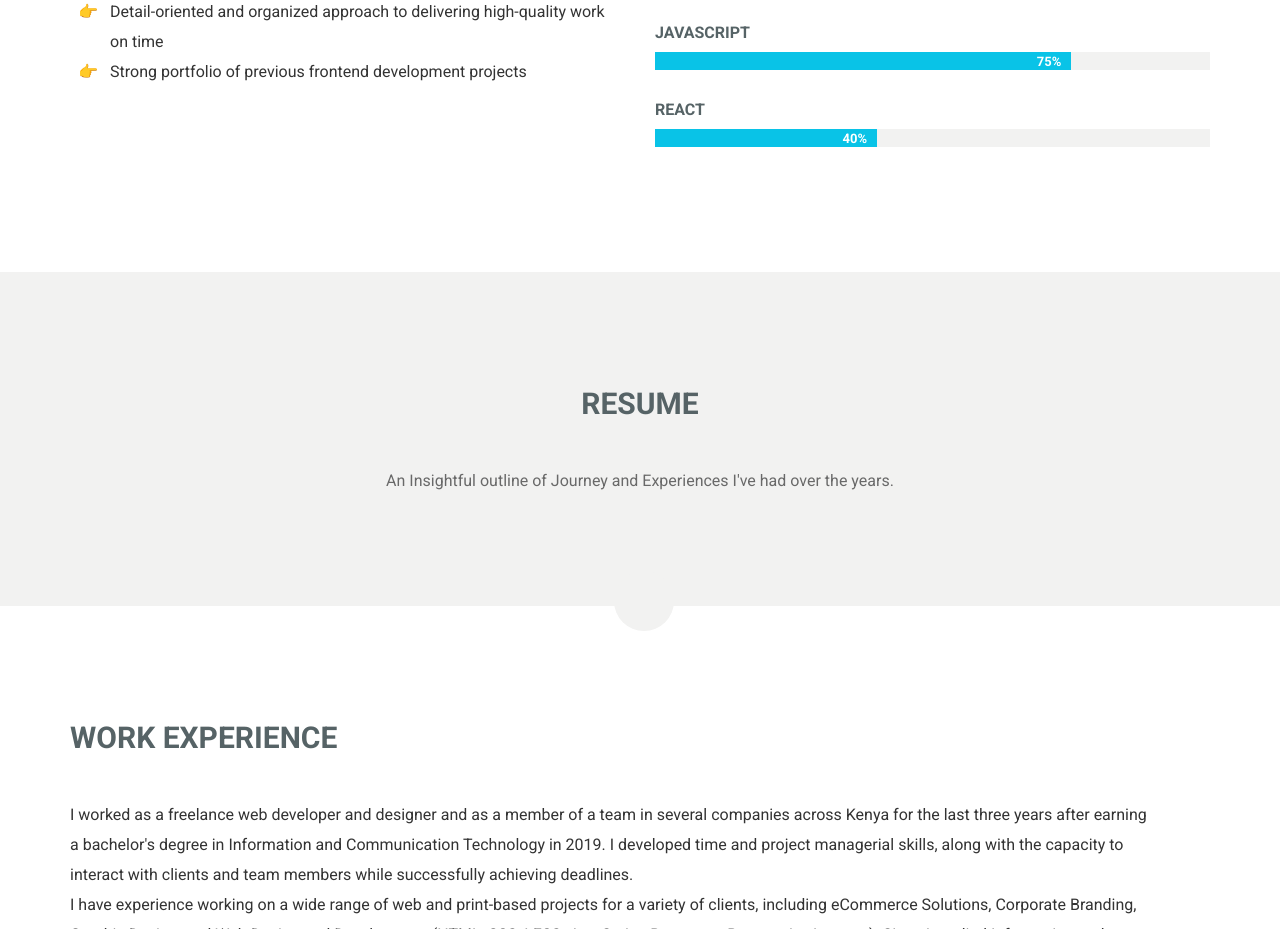
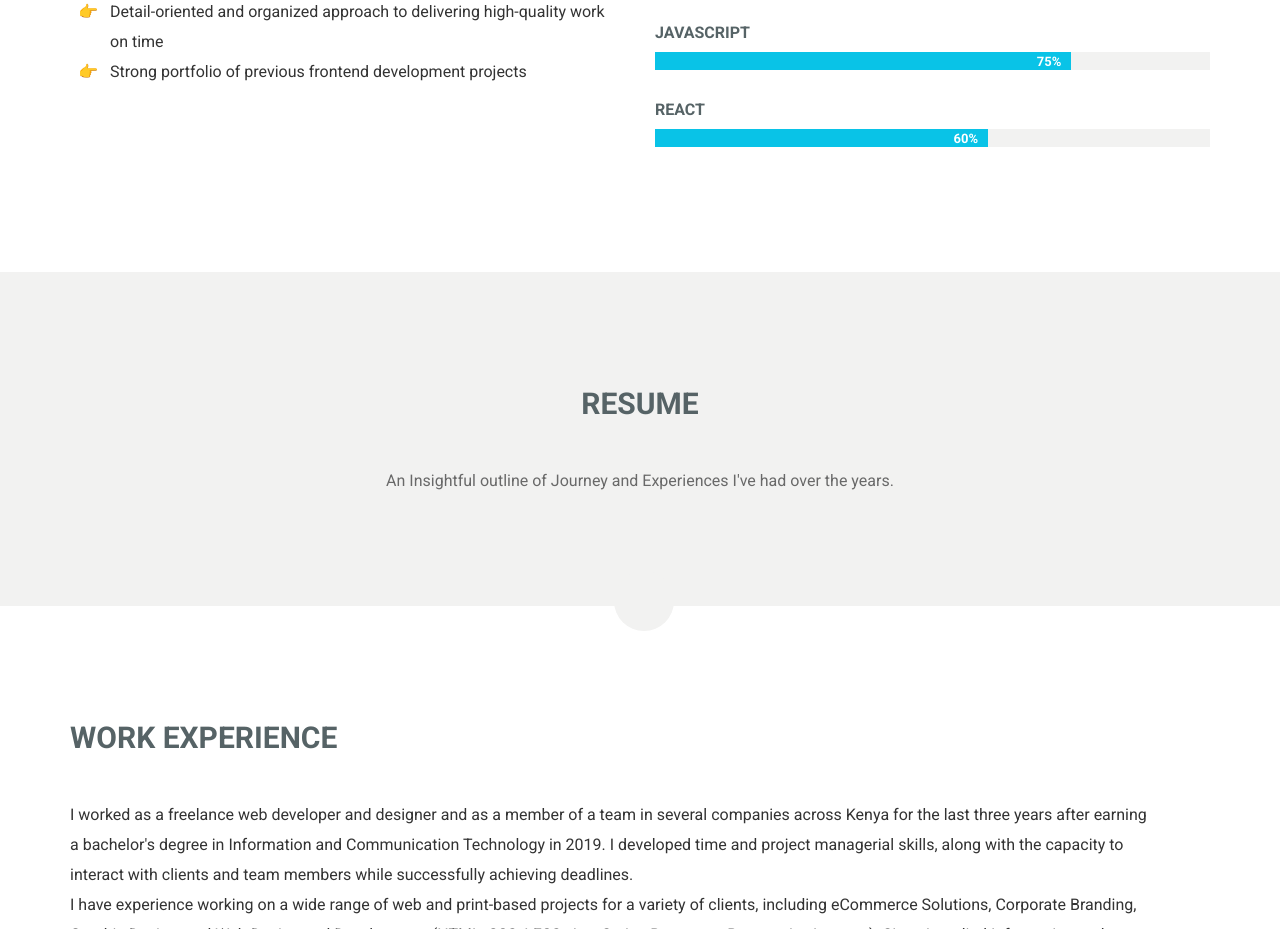
Before and after one commit to mmmyykkeee/mykemaina, a website: page index.html in a window 1280 px wide. Shown: the part 2626-3555 px from the top of the page. Drawn offline with nearby package versions, Linux system fonts and the light colour scheme; some packages are replaced by stand-ins of ours; no server answers; a script that the page names is missing.

Commit message:
Update index.html

```diff
--- a/index.html
+++ b/index.html
@@ -369,11 +369,11 @@
                   class="progress-bar"
                   role="progress-bar"
                   aria-valuemin="0"
-                  aria-valuenow="40"
+                  aria-valuenow="60"
                   aria-valuemax="100"
-                  style="width: 40%"
+                  style="width: 60%"
                 >
-                  40%
+                  60%
                 </div>
               </div>
             </div>
```
